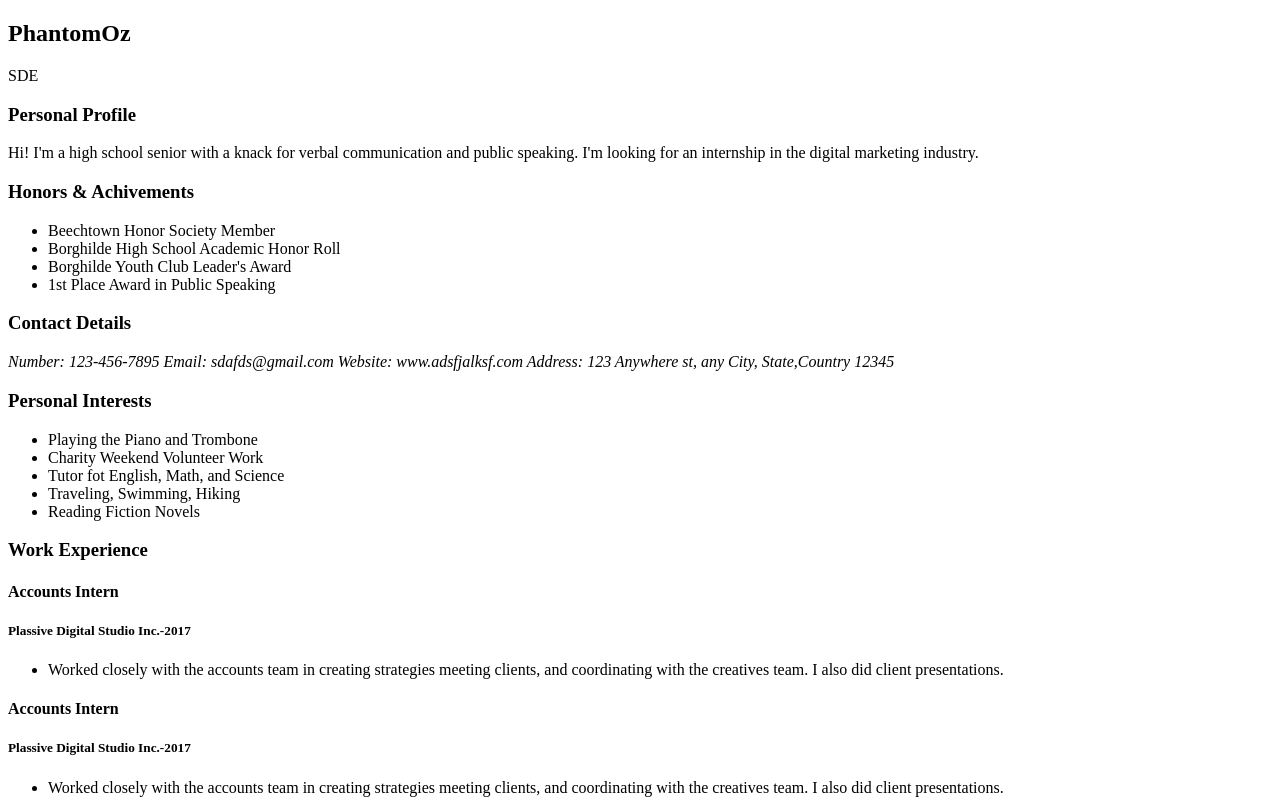
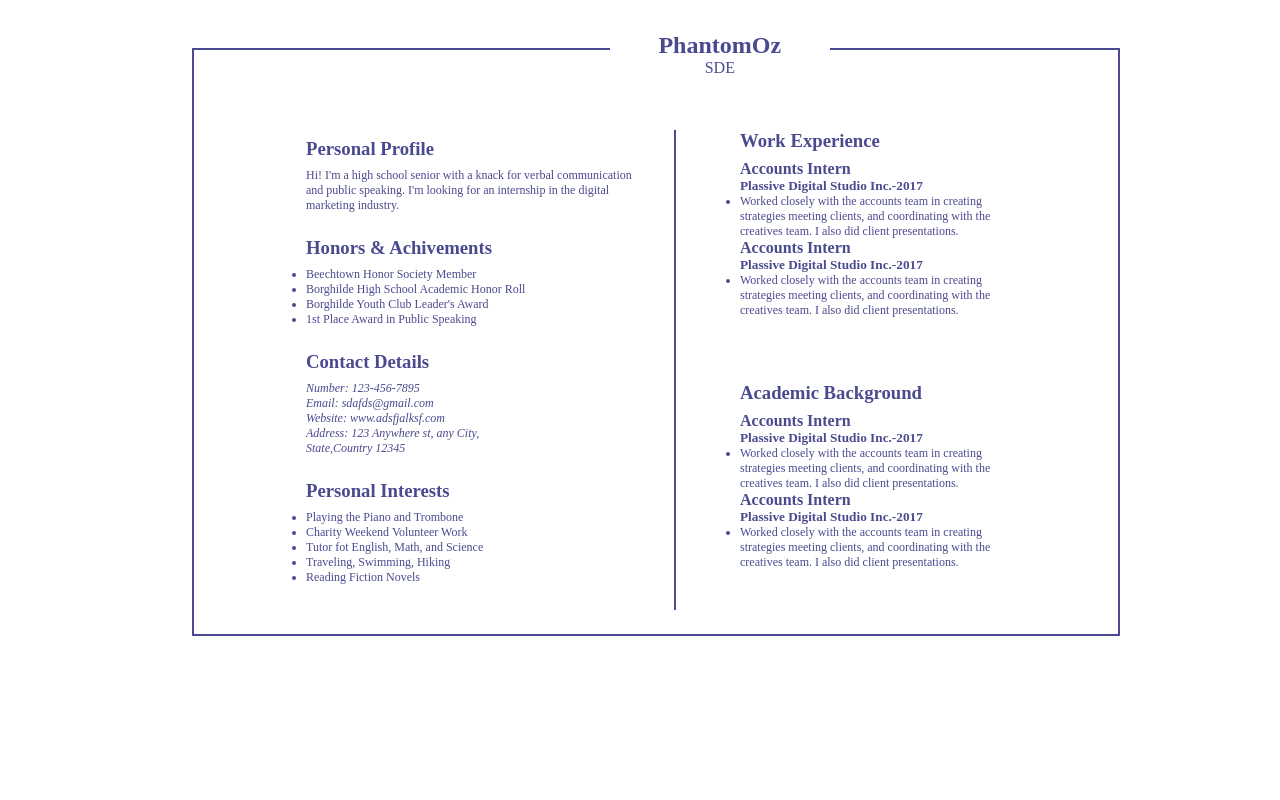
Before and after one commit to TrilochanSahoo/Problem_practice, a plain HTML site: page javascript/Devsnest Assignments/THA-03/index.html in a window 1280 px wide. Shown: the top 800 px of the page. Drawn offline with Linux system fonts and the light colour scheme.

Commit message:
finish : THA-3 completed

```diff
--- a/javascript/Devsnest Assignments/THA-03/index.html
+++ b/javascript/Devsnest Assignments/THA-03/index.html
@@ -9,19 +9,19 @@
 </head>
 <body>
     <section>
-        <header>
+        <header class="title">
             <h2>PhantomOz</h2>
             <p>SDE</p>
         </header>
         <main>
             <article>
-                <div>
+                <div class="container">
                     <h3>Personal Profile</h3>
                     <p>
                         Hi! I'm a high school senior with a knack for verbal communication and public speaking. I'm looking for an internship in the digital marketing industry.
                     </p>
                 </div>
-                <div>
+                <div class="container">
                     <h3>
                         Honors & Achivements
                     </h3>
@@ -32,17 +32,17 @@
                         <li>1st Place Award in Public Speaking</li>
                     </ul>
                 </div>
-                <div>
+                <div class="container">
                     <h3>Contact Details</h3>
                     <address>
-                        Number: 123-456-7895
-                        Email: sdafds@gmail.com
-                        Website: www.adsfjalksf.com
-                        Address: 123 Anywhere st, any City,
+                        Number: 123-456-7895<br>
+                        Email: sdafds@gmail.com<br>
+                        Website: www.adsfjalksf.com<br>
+                        Address: 123 Anywhere st, any City,<br>
                         State,Country 12345
                     </address>
                 </div>
-                <div>
+                <div class="container">
                     <h3>Personal Interests</h3>
                     <ul>
                         <li>Playing the Piano and Trombone</li>
@@ -56,7 +56,7 @@
             </article>
             <div class="vl"></div>
             <article>
-                <div>
+                <div class="container-r">
                     <h3>Work Experience</h3>
                     <h4>Accounts Intern</h4>
                     <h5>Plassive Digital Studio Inc.-2017</h5>
@@ -70,7 +70,7 @@
                     </ul>
                 </div>
 
-                <div>
+                <div class="container-r">
                     <h3>Academic Background</h3>
                     <h4>Accounts Intern</h4>
                     <h5>Plassive Digital Studio Inc.-2017</h5>
--- a/javascript/Devsnest Assignments/THA-03/style.css
+++ b/javascript/Devsnest Assignments/THA-03/style.css
@@ -0,0 +1,54 @@
+*{
+    margin: 0;
+    padding: 0;
+    box-sizing: border-box;
+}
+
+
+section{
+    margin: 3rem 10rem 1rem 12rem;
+    border: 2px solid rgb(74, 74, 143);
+    padding: 2rem 6rem 0rem 6rem;
+    color: rgb(74, 74, 143) ;
+}
+
+section .title{
+    margin-left: 20rem;
+    height: 3rem;
+    width: 30%;
+    position: relative;
+    text-align: center;
+    top: -50px;
+    background-color: white;
+}
+
+main{
+    display: flex;
+}
+
+.container{
+    width: 24rem;
+    padding: 0.5rem 2rem 1rem 1rem;
+}
+
+.container-r{
+    padding-bottom: 4rem;
+}
+
+.container h3, .container-r h3{
+    margin-bottom: 0.5rem;
+}
+
+.container p,li,address{
+    font-size: 12px;
+}
+.container-r p,li,address{
+    font-size: 12px;
+}
+
+.vl{
+    position: relative;
+    border-left: 2px solid rgb(74, 74, 143);
+    height: 30rem;
+    padding: 2rem;
+}
```
